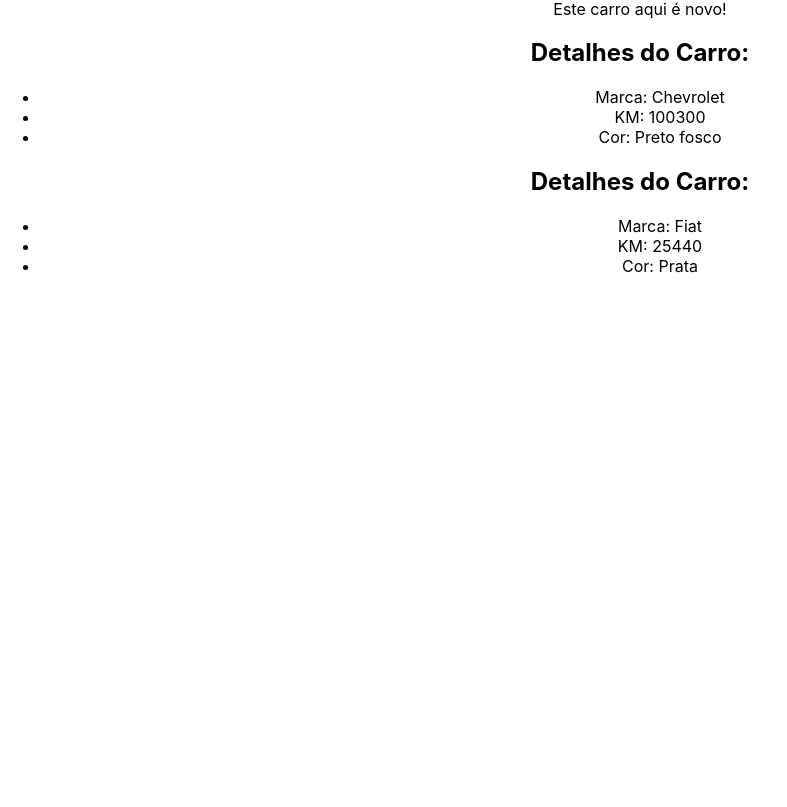
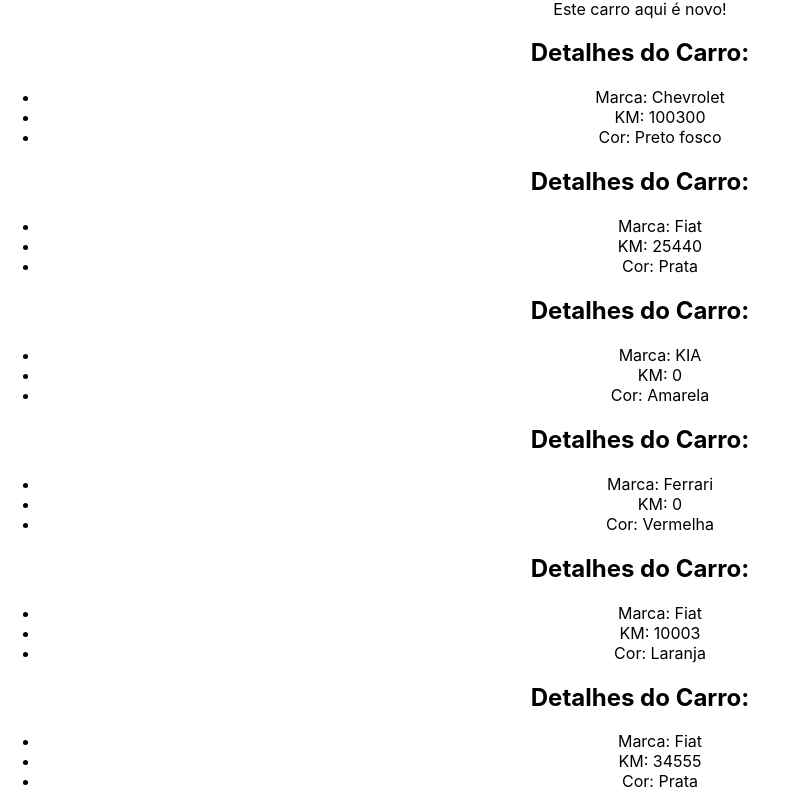
Before and after one commit to GabriellMaiaa/AvancandoReact, a React (Create React App) app: page / in a window 1280 px wide. Shown: the part 1785-2592 px from the top of the page, without its empty margins (0-787 px from the left). Before the commit the page ends 2077 px from the top, so only its background shows below. Built offline with nearby package versions, Linux system fonts and the light colour scheme.

Commit message:
foi adicionado mais um details

```diff
--- a/src/App.js
+++ b/src/App.js
@@ -9,6 +9,11 @@
 
 function App() {
   const name = 'Pedro'
+  const cars =[
+    {id: 1, brand: 'KIA', color: 'Amarela', newCar: true , km:0},
+    {id: 1, brand: 'Ferrari', color: 'Vermelha', newCar: true , km: 0},
+    {id: 1, brand: 'Fiat', color: 'Laranja', newCar: false , km: 10003}
+  ]
 
   return (
     <div className="App">
@@ -34,6 +39,15 @@
           {/**Reaproveitando código */}
           <Details brand = 'Chevrolet' km ={100300} color = 'Preto fosco' novo = {false}/>
           <Details brand = 'Fiat' km ={25440} color = 'Prata' novo = {false}/>
+          {/**LOOP em Array de Objetos// MUITO BOMMM*/}
+          {cars.map((car) => (
+            <Details
+            brand={car.brand}
+            color={car.color}
+            km={car.km}
+            newCar={car.newCar}/>
+          ))}
+          <Details brand='Fiat' km={34555} color= 'Prata' novo = {false}/>
         </div>
 
   );
```
